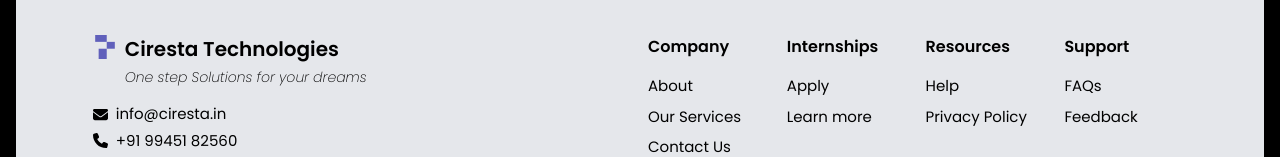
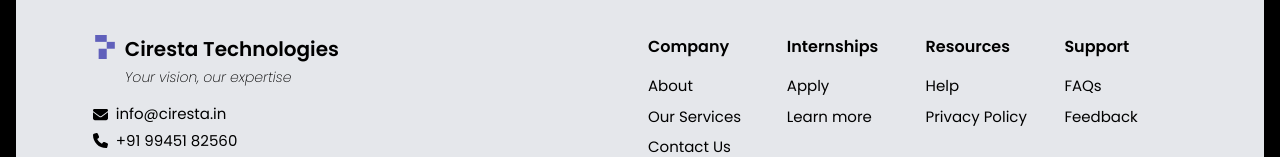
Before and after one commit to Ciresta/Landing-Page-Ciresta, a React (Create React App) app: page /faqs in a window 1280 px wide. Shown: the part 1199-1356 px from the top of the page. Built offline with nearby package versions, Linux system fonts and the light colour scheme.

Commit message:
quote changed

```diff
--- a/src/components/Footer.js
+++ b/src/components/Footer.js
@@ -31,7 +31,7 @@ const Footer = () => {
                         <img src={logo} alt="Ciresta Technologies Logo" className="w-6 h-6 flex-shrink-0 mr-2" />
                         <h2 className="text-xl font-semibold text-black">Ciresta Technologies</h2>
                     </div>
-                    <p className="text-black mt-[-12px] mb-4 ml-8 text-left text-sm poppins-extralight-italic">One step Solutions for your dreams</p>
+                    <p className="text-black mt-[-12px] mb-4 ml-8 text-left text-sm poppins-extralight-italic">Your vision, our expertise</p>
                     <ul className="text-black text-[15px] text-left space-y-1 mb-8">
                         <li className="flex items-center">
                             <FontAwesomeIcon icon={faEnvelope} className="mr-2" />
```
